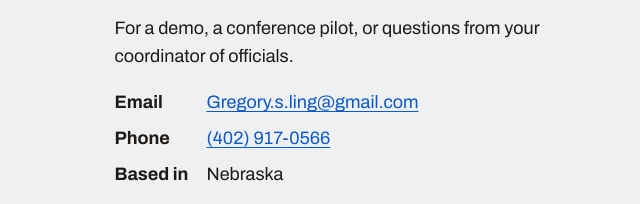
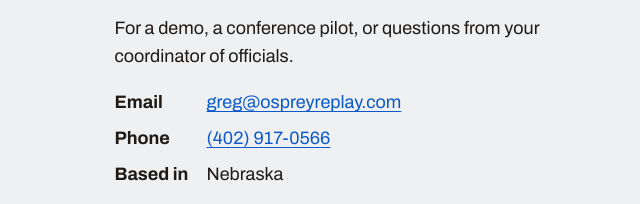
Before and after one commit to Linganator/ospreyreplay-site, a plain HTML site: page index.html in a window 1280 px wide. Shown: the part 4964-5168 px from the top of the page, 604-1244 px from the left. Drawn offline with Linux system fonts and the light colour scheme.

Commit message:
Use the ospreyreplay.com email address
Co-Authored-By: Claude Opus 5.5 <noreply@anthropic.com>
Claude-Session: https://claude.ai/code/session_01QJDxpkJU5V5oUNRMRDZqJq

```diff
--- a/index.html
+++ b/index.html
@@ -411,7 +411,7 @@
         <div class="placeholder">
           <strong>Get the 2-minute demo</strong>
           <span>Email Greg and he'll send you the link.</span>
-          <a class="btn btn-primary" href="mailto:Gregory.s.ling@gmail.com?subject=Osprey%20demo%20request">Request the demo</a>
+          <a class="btn btn-primary" href="mailto:greg@ospreyreplay.com?subject=Osprey%20demo%20request">Request the demo</a>
         </div>
       </div>
     </div>
@@ -429,13 +429,13 @@
         <p>For a demo, a conference pilot, or questions from your coordinator of officials.</p>
         <dl>
           <dt>Email</dt>
-          <dd><a href="mailto:Gregory.s.ling@gmail.com">Gregory.s.ling@gmail.com</a></dd>
+          <dd><a href="mailto:greg@ospreyreplay.com">greg@ospreyreplay.com</a></dd>
           <dt>Phone</dt>
           <dd><a href="tel:+14029170566">(402) 917-0566</a></dd>
           <dt>Based in</dt>
           <dd>Nebraska</dd>
         </dl>
-        <a class="btn btn-primary" href="mailto:Gregory.s.ling@gmail.com?subject=Osprey%20demo">Email Greg</a>
+        <a class="btn btn-primary" href="mailto:greg@ospreyreplay.com?subject=Osprey%20demo">Email Greg</a>
       </div>
     </div>
   </section>
```
